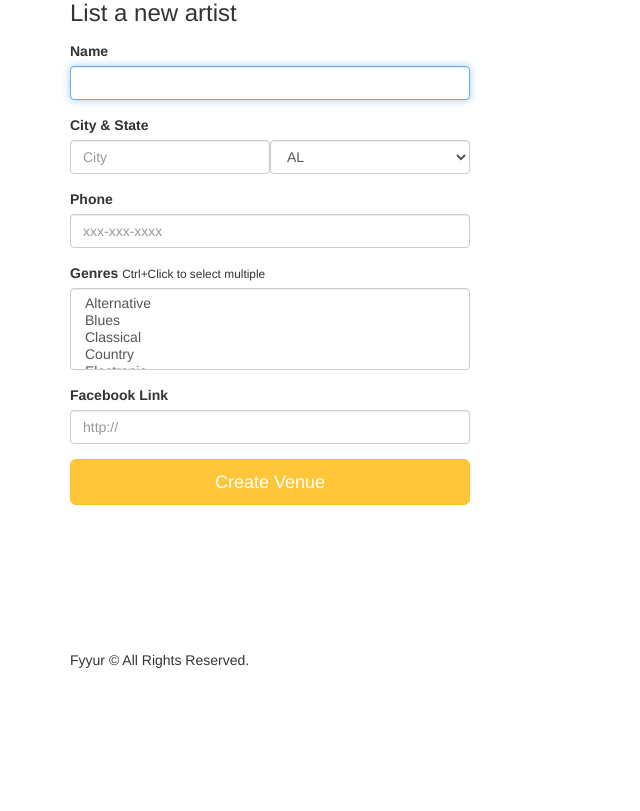
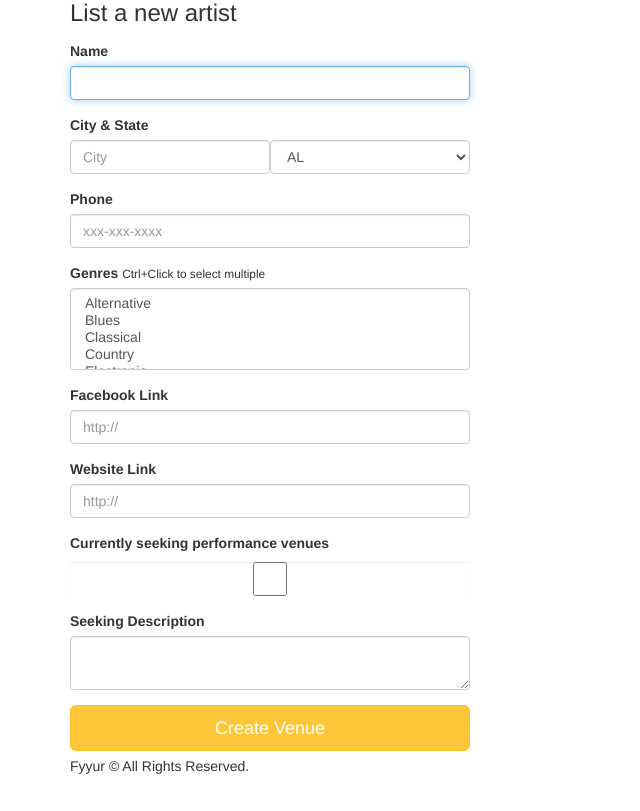
Before and after one commit to arcadianlyric/u_fullstack, a Flask app: page /artists/create in a window 1280 px wide. Shown: the part 95-906 px from the top of the page, without its empty margins (0-640 px from the left). Before the commit the page ends 763 px from the top, so only its background shows below. Run offline with Flask 2, Linux system fonts and the light colour scheme; some libraries are stand-ins or nearby versions.

Commit message:
fix bugs

```diff
--- a/projects/01_fyyur/starter_code/templates/forms/new_artist.html
+++ b/projects/01_fyyur/starter_code/templates/forms/new_artist.html
@@ -29,9 +29,21 @@
         {{ form.genres(class_ = 'form-control', placeholder='Genres, separated by commas',  autofocus = true) }}
       </div>
       <div class="form-group">
-          <label for="genres">Facebook Link</label>
+          <label for="facebook_link">Facebook Link</label>
           {{ form.facebook_link(class_ = 'form-control', placeholder='http://',  autofocus = true) }}
-        </div>
+      </div>
+      <div class="form-group">
+          <label for="website">Website Link</label>
+          {{ form.website(class_ = 'form-control', placeholder='http://',  autofocus = true) }}
+      </div>
+      <div class="form-group">
+        <label for="seeking_venue">Currently seeking performance venues</label>
+        {{ form.seeking_venue(class_ = 'form-control', autofocus = true) }}
+    </div>
+    <div class="form-group">
+        <label for="seeking_description">Seeking Description</label>
+        {{ form.seeking_description(class_ = 'form-control', autofocus = true) }}
+    </div>
       <input type="submit" value="Create Venue" class="btn btn-primary btn-lg btn-block">
     </form>
   </div>
```
Also changed, not shown: projects/01_fyyur/starter_code/templates/forms/new_venue.html (+13 -1 lines), projects/01_fyyur/starter_code/templates/pages/show_artist.html (+6 -6 lines), projects/01_fyyur/starter_code/templates/pages/show_venue.html (+6 -6 lines).
